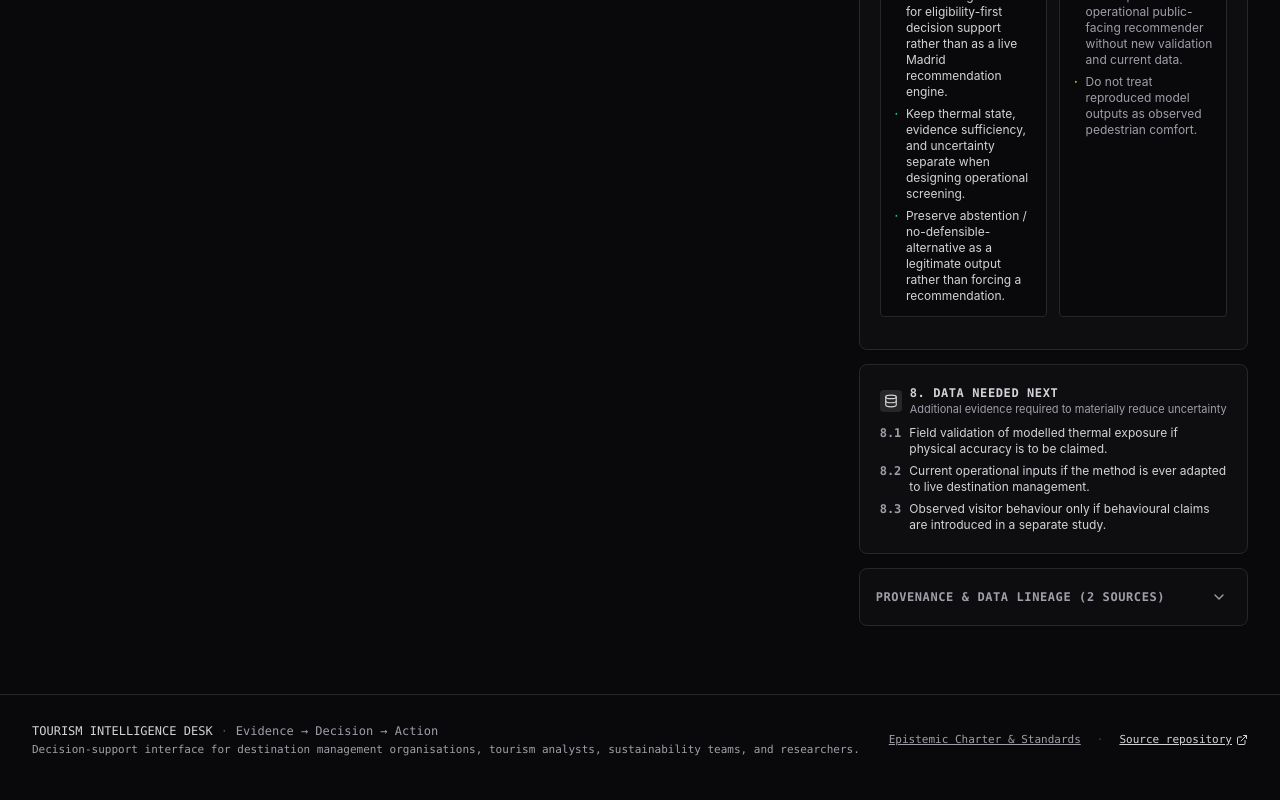
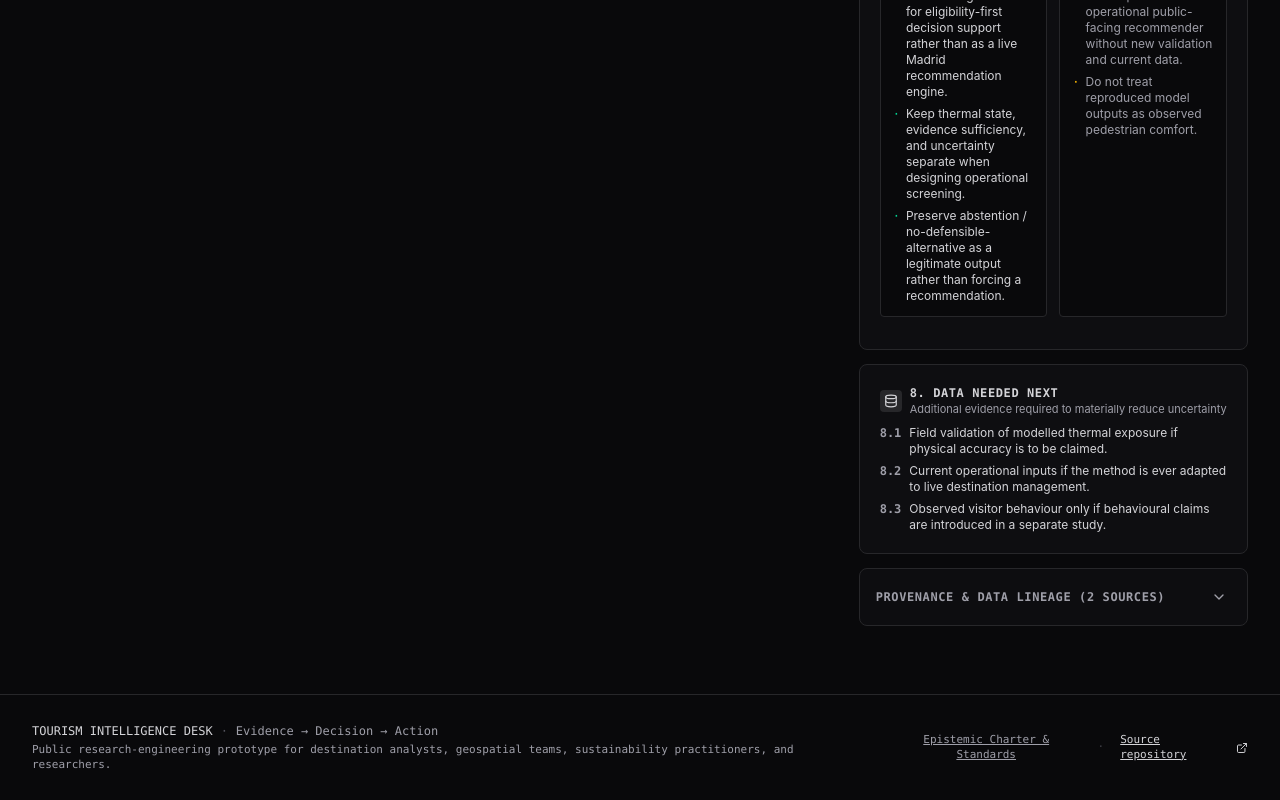
Before and after one commit to soroushkarahrodi79-oss/tourism-intelligence-desk, a React (Vite) app: page / in a window 1280 px wide. Shown: the part 4401-5201 px from the top of the page. Built offline with nearby package versions, Linux system fonts and the light colour scheme.

Commit message:
Clarify professional product positioning in footer

```diff
--- a/src/App.tsx
+++ b/src/App.tsx
@@ -468,7 +468,7 @@ export default function App() {
               <span className="text-zinc-400">Evidence → Decision → Action</span>
             </div>
             <div className="text-[11px] text-zinc-400 mt-1">
-              Decision-support interface for destination management organisations, tourism analysts, sustainability teams, and researchers.
+              Public research-engineering prototype for destination analysts, geospatial teams, sustainability practitioners, and researchers.
             </div>
           </div>
 
```
